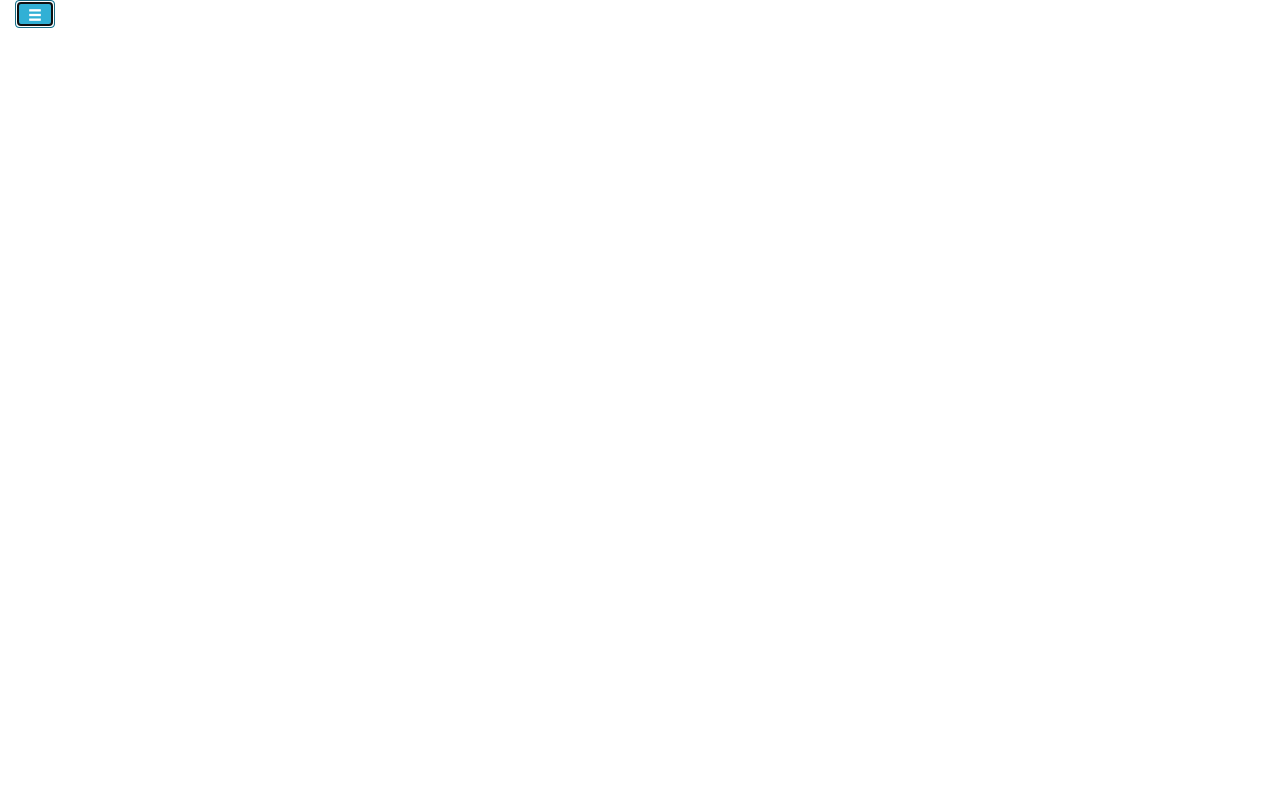
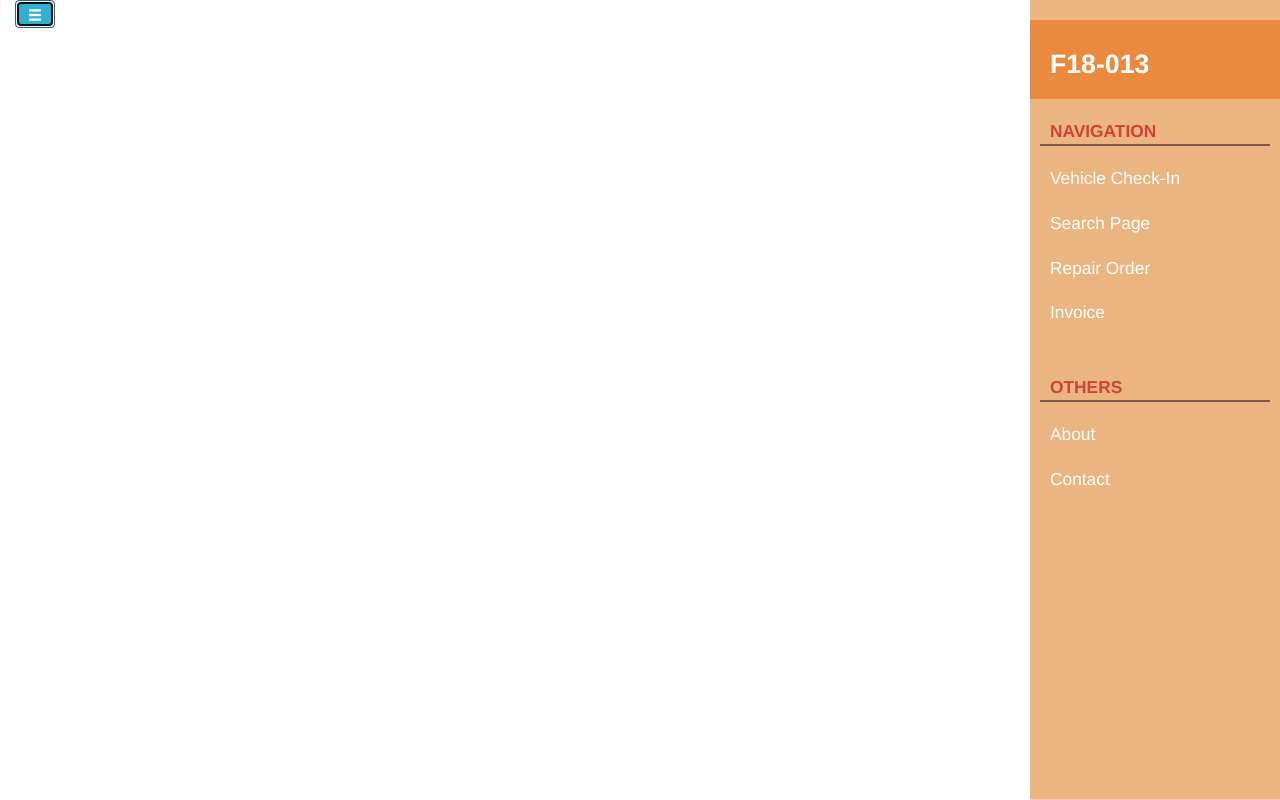
Before and after one commit to HomyChen/ACIT3900, a website: page public/menu.html in a window 1280 px wide. Both pictures are taken after a click on the button 35 px from the left and 14 px from the top of the page. Drawn offline with nearby package versions, Linux system fonts and the light colour scheme; files that its build step writes are made by us from their sources; files whose address does not match are found by name.

Commit message:
update menu

```diff
--- a/public/menu.html
+++ b/public/menu.html
@@ -13,8 +13,19 @@
         <link href="/css/menu.css" type="text/css" rel="stylesheet" />
     </head>
                 <!-- Sidebar -->
+        <div id="content float-right">
+
+                    <div class="container-fluid float-right">
+                    <button type="button" id="sidebarCollapse" class="btn btn-info float-right">
+                        <span class="glyphicon glyphicon-menu-hamburger float-right"></span>
+                    </button>
+                    </div>
+
+        </div>
         <nav id="sidebar">
+
             <div class="sidebar-header">
+
                 <h3 id="navtitle">F18-013</h3>
             </div>
 
@@ -76,13 +87,5 @@
 
 
 
-        <div id="content float-right">
 
-                    <div class="container-fluid float-right">
-                    <button type="button" id="sidebarCollapse" class="btn btn-info float-right">
-                        <span class="glyphicon glyphicon-menu-hamburger float-right"></span>
-                    </button>
-                    </div>
-
-        </div>
         <script src='/scripts/menu.js'></script>
--- a/style/checkin.css
+++ b/style/checkin.css
@@ -69,10 +69,7 @@ body {
     float: left;
 }
 
-#menuDiv {
-    background-color: antiquewhite;
-    width: 50px;
-    height: 50px;
+#menuPosition {
     float: right;
 }
 
--- a/style/menu.css
+++ b/style/menu.css
@@ -39,7 +39,7 @@ a, a:hover, a:focus {
 
 
 #sidebar.active {
-    margin-right: -275px;
+    margin-right: 275px;
 }
 
 #sidebar {
@@ -49,11 +49,14 @@ a, a:hover, a:focus {
     background: #EBB582;
     color: white;
     transition: all 0.3s;
-    position: absolute;
+    position: fixed;
     top: 0;
-    right: 25px;
-    z-index:-1;
+    right: -275px;
+    z-index: 1000;
 
+}
+.dactive {
+    margin-right: 225px;
 }
 
 #sidebar .sidebar-header {
```
Also changed, not shown: build/menu.js.
